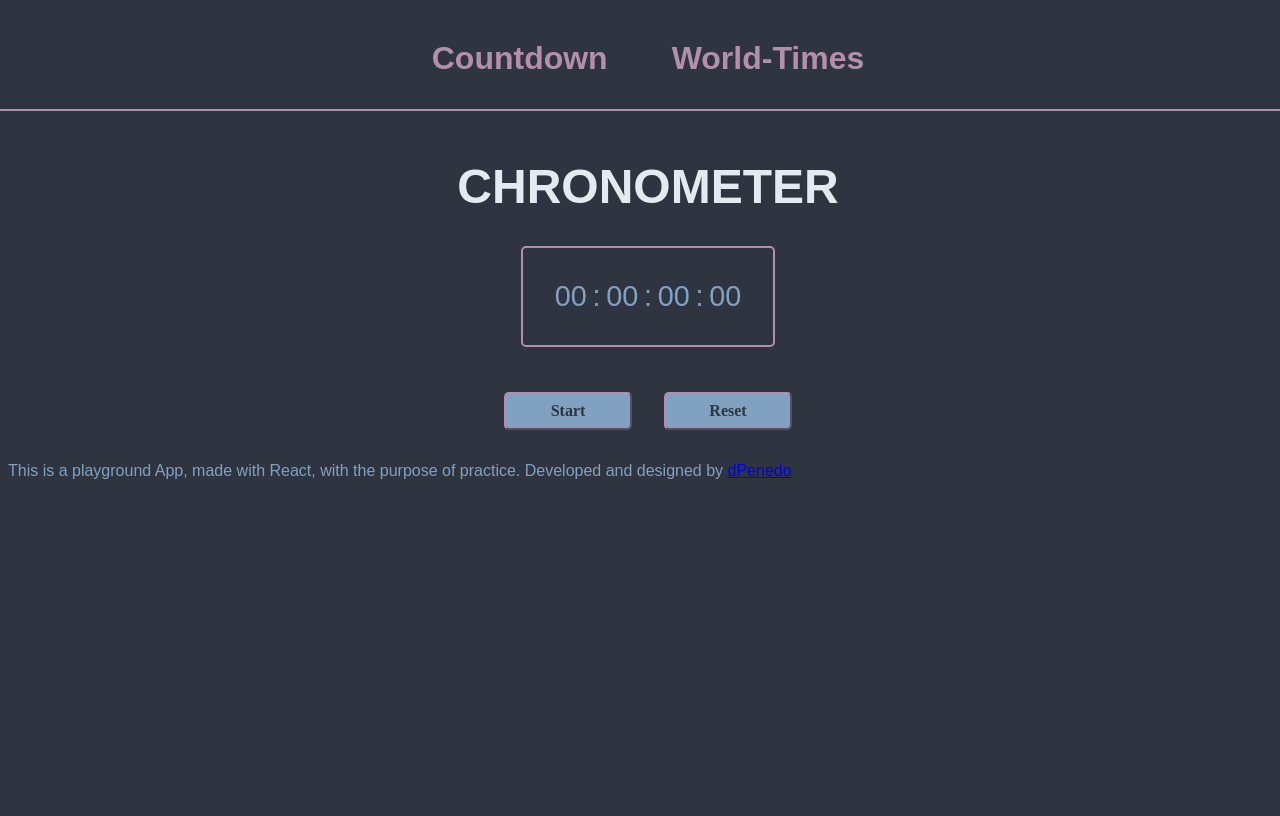
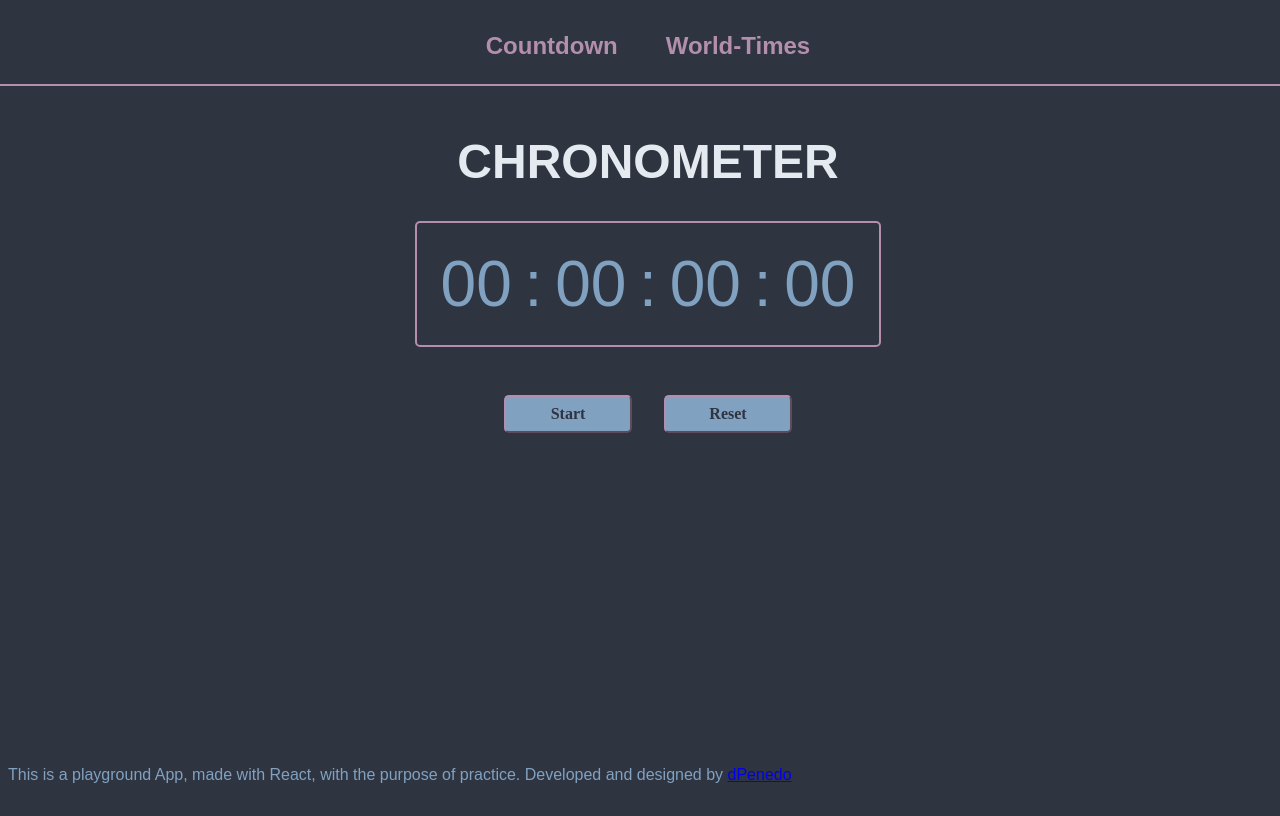
Before and after one commit to dPenedo/chronoscript, a React (Vite) app in the folder react-ts/: page / in a window 1280 px wide. Built offline with nearby package versions, Linux system fonts and the light colour scheme; a web font is replaced by a local one.

Commit message:
css module de clock

```diff
--- a/react-ts/src/App.css
+++ b/react-ts/src/App.css
@@ -26,6 +26,7 @@ body {
 .main-content {
     flex: 1;
     margin: 0;
+    height: 80vh;
 }
 
 .main-title {
@@ -34,33 +35,6 @@ body {
     display: flex;
     justify-content: center;
     font-size: 6em;
-}
-
-.clock__container {
-    display: flex;
-    margin-left: auto;
-    margin-right: auto;
-    margin-top: 0.5em;
-    margin-bottom: 0.5em;
-    padding: 2vh;
-    border: 2px solid var(--purple);
-    font-size: 4em;
-    border-radius: 5px;
-    max-width: max-content;
-    max-height: fit-content;
-}
-
-/*Se usa?*/
-.clock__title {
-    font-size: 3em;
-    display: flex;
-    justify-content: center;
-    color: var(--white);
-}
-
-.clock__separator {
-    margin-left: 0.2em;
-    margin-right: 0.2em;
 }
 
 .buttons__container {
@@ -73,17 +47,6 @@ body {
     .main-title {
         font-size: 3em;
     }
-
-    .clock__container {
-        margin-top: 1em;
-        margin-bottom: 1em;
-        font-size: 1.8em;
-        padding: 4vh;
-    }
-    .clock__title {
-        font-size: 1.5em;
-    }
-
     .main-content {
         flex: 1;
         margin: 0 20% 0;
--- a/react-ts/src/components/Clock.tsx
+++ b/react-ts/src/components/Clock.tsx
@@ -1,4 +1,5 @@
 import { formatTime } from "../utils/timeUtils";
+import styles from "./clock.module.css";
 
 interface ClockProps {
     hours: number;
@@ -17,21 +18,19 @@ export default function Clock({hours, minutes, seconds, centiseconds, showCentis
         centiseconds: centiseconds!==undefined ? formatTime(centiseconds) : "00",
     };
   return (
-        <div className="clock">
-            <div className="clock__container">
-                <div className="clock__hours">{formattedTime.hours}</div>
-                <div className="clock__separator">:</div>
-                <div className="clock__min">{formattedTime.minutes}</div>
-                <div className="clock__separator">:</div>
-                <div className="clock__sec">{formattedTime.seconds}</div>
+            <div className={styles.clock}>
+                <div >{formattedTime.hours}</div>
+                <div className={styles.clock__separator}>:</div>
+                <div >{formattedTime.minutes}</div>
+                <div className={styles.clock__separator}>:</div>
+                <div >{formattedTime.seconds}</div>
                 { showCentiseconds && (
                     <>
-                <div className="clock__separator">:</div>
-                <div className="clock__centisec">{formattedTime.centiseconds}</div>
+                <div className={styles.clock__separator}>:</div>
+                <div >{formattedTime.centiseconds}</div>
                     </>
                 )
                 }
             </div>
-        </div>
   )
 }
--- /dev/null
+++ b/react-ts/src/components/clock.module.css
@@ -0,0 +1,27 @@
+.clock {
+    display: flex;
+    margin-left: auto;
+    margin-right: auto;
+    margin-top: 0.5em;
+    margin-bottom: 0.5em;
+    padding: 1.5rem;
+    border: 2px solid var(--purple);
+    font-size: 4em;
+    border-radius: 5px;
+    max-width: max-content;
+    max-height: fit-content;
+}
+
+.clock__separator {
+    margin-left: 0.2em;
+    margin-right: 0.2em;
+}
+
+@media (min-width: 1200px) {
+    .clock__container {
+        margin-top: 1em;
+        margin-bottom: 1em;
+        font-size: 1.8em;
+        padding: 4vh;
+    }
+}
--- a/react-ts/src/components/footer.module.css
+++ b/react-ts/src/components/footer.module.css
@@ -1,5 +1,7 @@
 .footer {
     position: absolute;
+    bottom: 0;
+    width: 100%;
 }
 .footer__text {
     font-size: 1rem;
--- a/react-ts/src/components/header.module.css
+++ b/react-ts/src/components/header.module.css
@@ -22,3 +22,8 @@
     border-color: var(--green);
     cursor: pointer;
 }
+@media (min-width: 1200px) {
+    .navbar__link {
+        font-size: 1.5em;
+    }
+}
```
